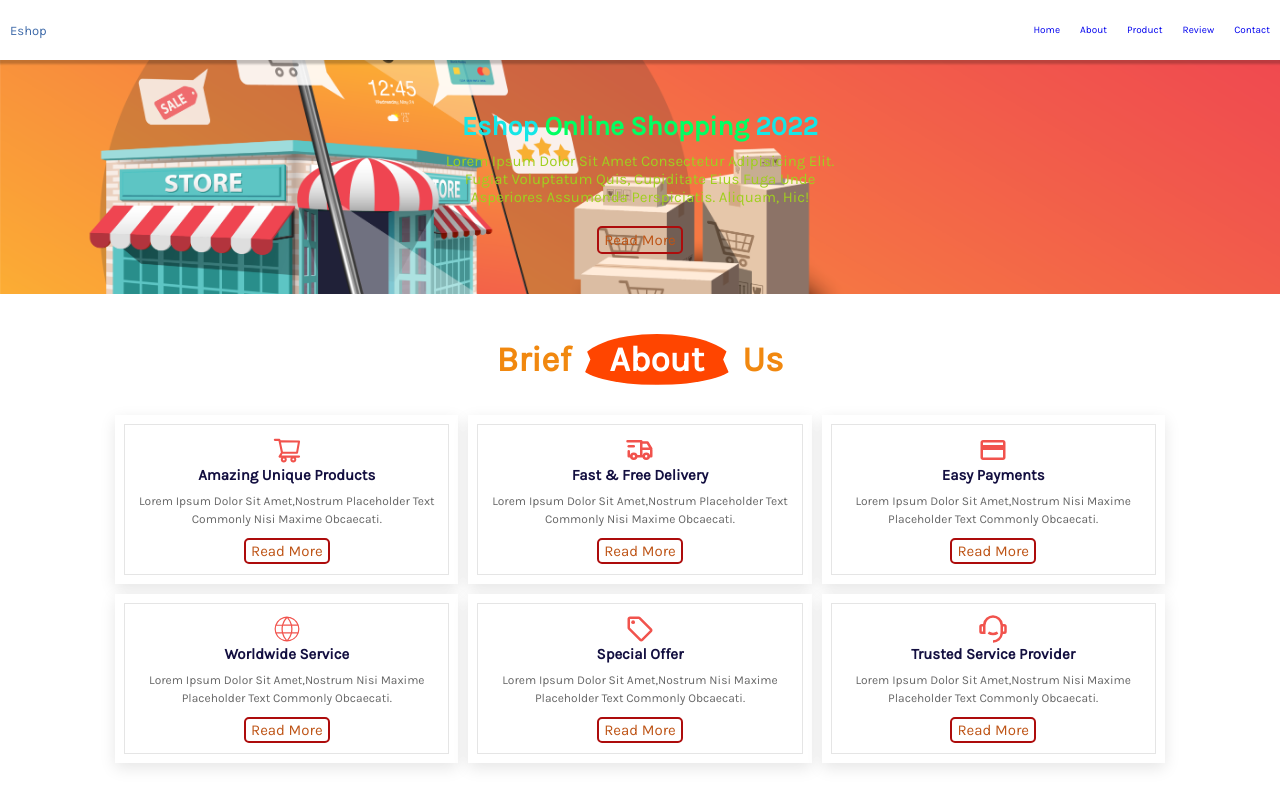
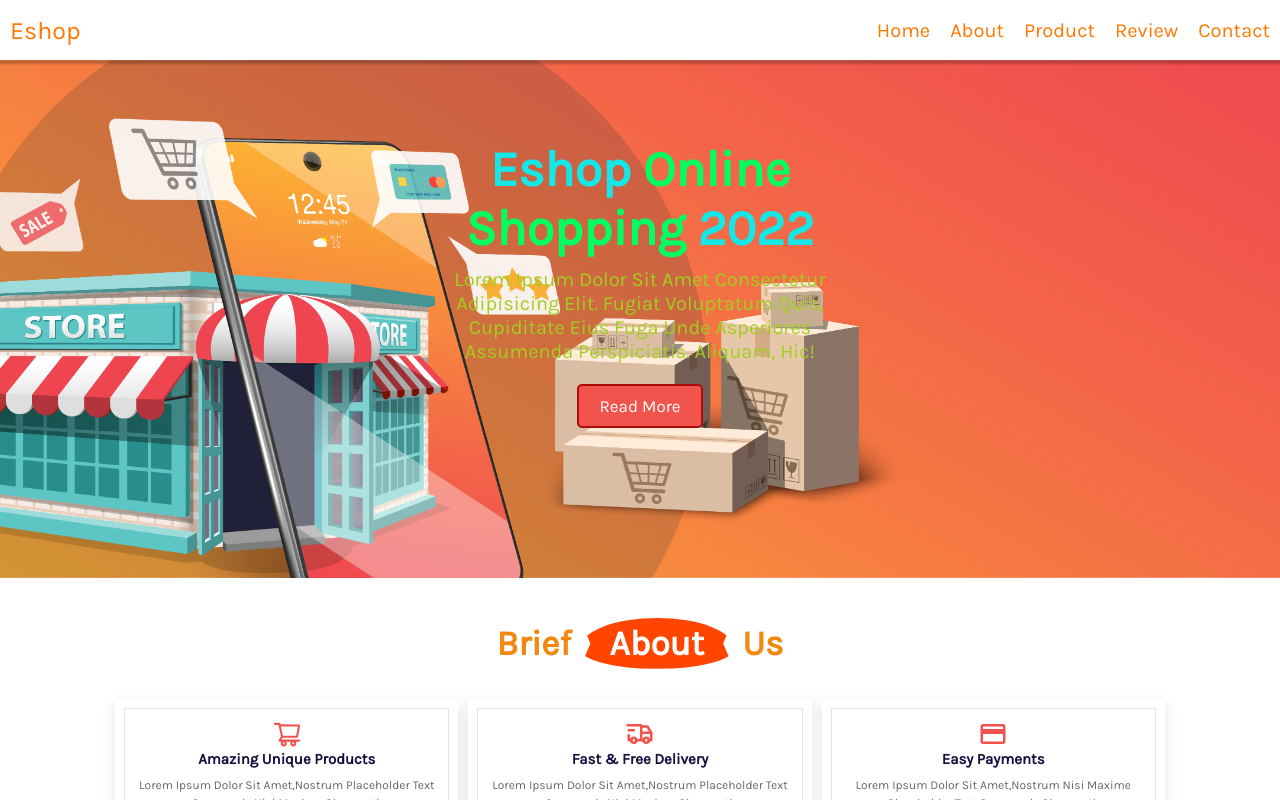
Before and after one commit to Raihanhn/Ecommerce-site, a React (Vite) app: page / in a window 1280 px wide. Shown: the top 800 px of the page. Built offline with nearby package versions, Linux system fonts and the light colour scheme.

Commit message:
7th commit

```diff
--- a/src/App.css
+++ b/src/App.css
@@ -38,7 +38,7 @@ body {
     display: flex;
     align-items: center;
     position: relative;
-    padding: 0.5rem 0rem;
+    padding: 0.7rem 0rem;
     background-color: #fff;
     color: #3e6aa9;
     box-shadow: 0 2px 2px 2px rgba(9, 9, 9, 0.23);
@@ -46,8 +46,8 @@ body {
 
   .brand-name {
     text-decoration: none;
-    color: #3e6aa9;
-    font-size: 1.3rem;
+    color: var(--orange);
+    font-size: 2.5rem;
     margin-left: 1rem;
   }
   .navigation-menu {
@@ -66,6 +66,8 @@ body {
     text-decoration: none;
     display: block;
     width: 100%;
+    font-size: 2rem;
+    color: var(--orange);
   }
 
   .hamburger {
@@ -165,8 +167,8 @@ section{
   background: url(./assets/img/p1.png) no-repeat ;
   background-position: center;
   background-size: cover;
-  padding-top: 5rem;
-  padding-bottom: 4rem;
+  padding-top: 8rem;
+  padding-bottom: 15rem;
 }
 
 .home .content{
@@ -176,7 +178,7 @@ section{
 
 .home .content h3{
   color: rgb(21, 230, 230);
-  font-size: 2.7rem;
+  font-size: 5rem;
 }
 
 .home .content h3 span{
@@ -186,7 +188,7 @@ section{
 
 .home .content p{
   color: rgb(160, 207, 31);
-  font-size: 1.5rem;
+  font-size: 2rem;
   padding: 1rem 0;
   line-height: 1.2;
 }
@@ -194,19 +196,19 @@ section{
 .mybtn{
   margin-top: 1rem;
   display: inline-block;
-  padding: .3rem .5rem;
-  font-size: 1.5rem;
+  padding: 1rem 2rem;
+  font-size: 1.7rem;
   border-radius: .5rem;
   border: .2rem solid rgb(173, 12, 12);
-  color: rgb(30, 212, 100);
+  color:  #fff;
   cursor: pointer;
   background: none;
-  color: rgb(190, 84, 22);
+  background-color: #f1534d;
   text-decoration: none;
 }
 
 .mybtn:hover{
-  background: #FF5349;
+  background: orangered;
   color: #fff;
 }
 
@@ -421,7 +423,6 @@ html{
 /* -------------------------------------CONTACT CSS START----------------------------- */
 
 .contact-box{
-  /* width: 500px; */
   width: 40%;
   background-color: #fff;
   box-shadow: 0 0 20px 0 #999;
```
